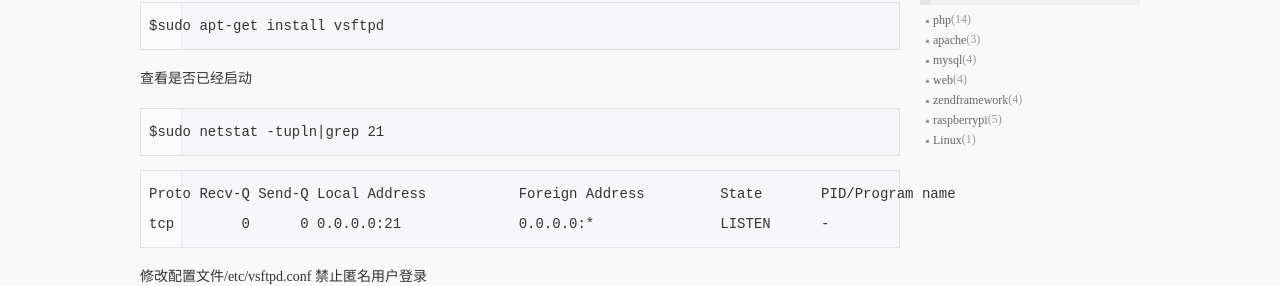
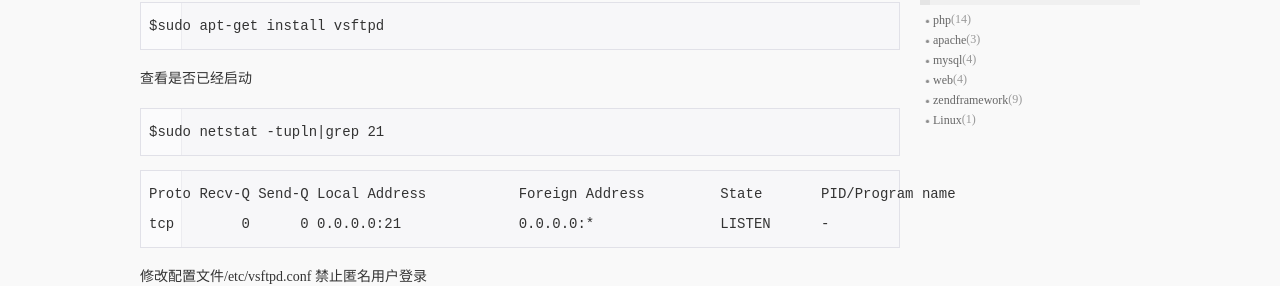
Before and after one commit to hisen/hisen.github.com, a Jekyll site: the page built from _posts/2013-01-21-pi-install-vsftp.html, in a window 1280 px wide and 900 px high. Shown: the part 295-581 px from the top of the window. Built offline with Jekyll 4.4.1, drawn with Linux system fonts in a browser that asks for light colours; comment, search, counter and statistics services are not loaded.

Commit message:
clear bug

```diff
--- a/_posts/2013-01-21-pi-install-vsftp.html
+++ b/_posts/2013-01-21-pi-install-vsftp.html
@@ -1,7 +1,7 @@
 ---
 layout: post
 title: 树莓派安装vsftp手记
-category: raspberrypi
+category: zendframework
 keywords: 树莓派,树莓派安装vsftp
 ---
 
--- a/_posts/2013-01-21-windows7-pi.html
+++ b/_posts/2013-01-21-windows7-pi.html
@@ -1,7 +1,7 @@
 ---
 layout: post
 title: windows7下树莓派虚拟机和主机相互访问
-category: raspberrypi
+category: zendframework
 keywords: 树莓派,树莓派虚拟机
 ---
 
--- a/_posts/2013-03-19-pi-DNSPOD.html
+++ b/_posts/2013-03-19-pi-DNSPOD.html
@@ -1,7 +1,7 @@
 ---
 layout: post
 title: 树莓派+DNSPOD动态域名解析，搭建web服务器
-category: raspberrypi
+category: zendframework
 keywords: 树莓派,树莓派动态域名解析
 ---
 <p>买了树莓派在pi尝试的做了很多东西，上周末利用家里的网络和自己域名，加上DNSPOD的动态域名解析搭建了外网能够访问的服务器。 <br />
--- a/_posts/2013-05-01-github-pi-jekyll.html
+++ b/_posts/2013-05-01-github-pi-jekyll.html
@@ -1,7 +1,7 @@
 ---
 layout: post
 title: 树莓派安装jekyll，与github搭建blog
-category: raspberrypi
+category: zendframework
 keywords: 树莓派,Raspberry Pi,jekyll,github
 ---
 
--- a/_posts/2013-06-29-pi-wifi-ap.html
+++ b/_posts/2013-06-29-pi-wifi-ap.html
@@ -1,7 +1,7 @@
 ---
 layout: post
 title: 树莓派配置无线连接与无线AP热点
-category: raspberrypi
+category: zendframework
 keywords: 树莓派,树莓派wifi,树莓派无线,树莓派AP
 ---
 
```
